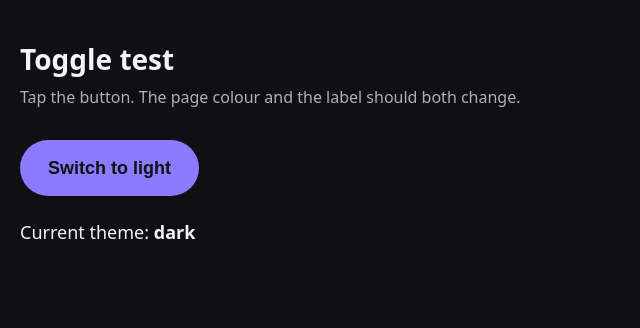
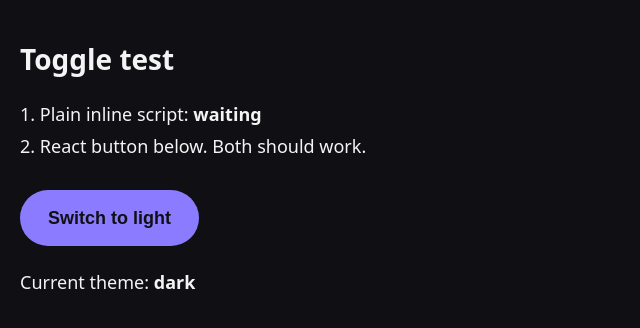
Before and after one commit to sairwhat/bellhop, a Next.js app in the folder apps/web/: page / in a window 1280 px wide. Shown: the top 328 px of the page, without its empty margins (0-640 px from the left). Built offline with nearby package versions, Linux system fonts and the light colour scheme.

Commit message:
Add zero-JS inline script probe to bisect device vs framework

```diff
--- a/apps/web/app/page.tsx
+++ b/apps/web/app/page.tsx
@@ -1,13 +1,26 @@
 import { Toggle } from "@/components/toggle";
+
+// Runs from the HTML payload alone. No Next.js client bundle involved, so this
+// separates "the device will not execute scripts" from "the React app will not
+// hydrate".
+const PROBE = `document.getElementById('probe').textContent = 'inline script ran';`;
 
 export default function Home() {
   return (
     <main style={{ padding: "40px 20px" }}>
-      <h1 style={{ fontSize: "28px", margin: "0 0 8px" }}>Toggle test</h1>
-      <p style={{ margin: "0 0 32px", opacity: 0.7 }}>
-        Tap the button. The page colour and the label should both change.
+      <h1 style={{ fontSize: "28px", margin: "0 0 24px" }}>Toggle test</h1>
+
+      <p style={{ margin: "0 0 8px", fontSize: "18px" }}>
+        1. Plain inline script: <strong id="probe">waiting</strong>
       </p>
+
+      <p style={{ margin: "0 0 32px", fontSize: "18px" }}>
+        2. React button below. Both should work.
+      </p>
+
       <Toggle />
+
+      <script dangerouslySetInnerHTML={{ __html: PROBE }} />
     </main>
   );
 }
```
